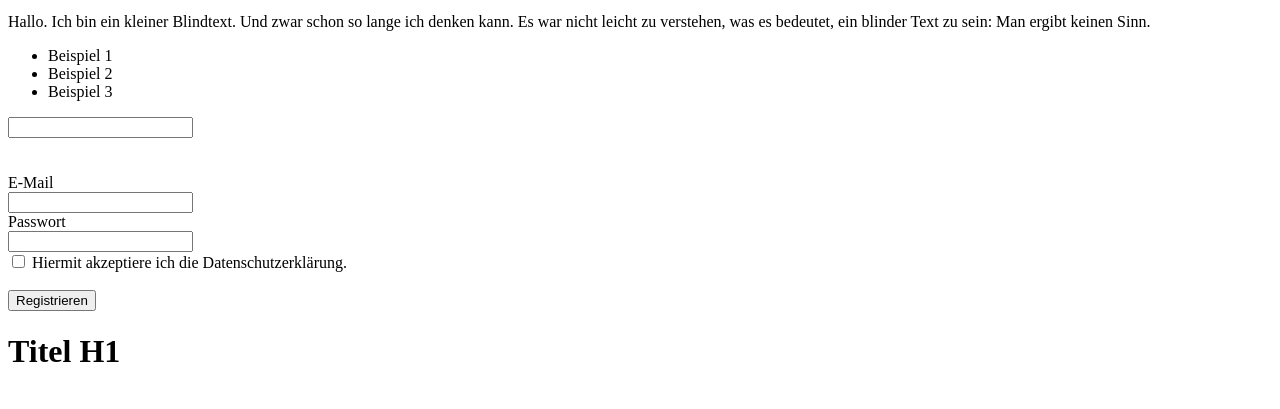
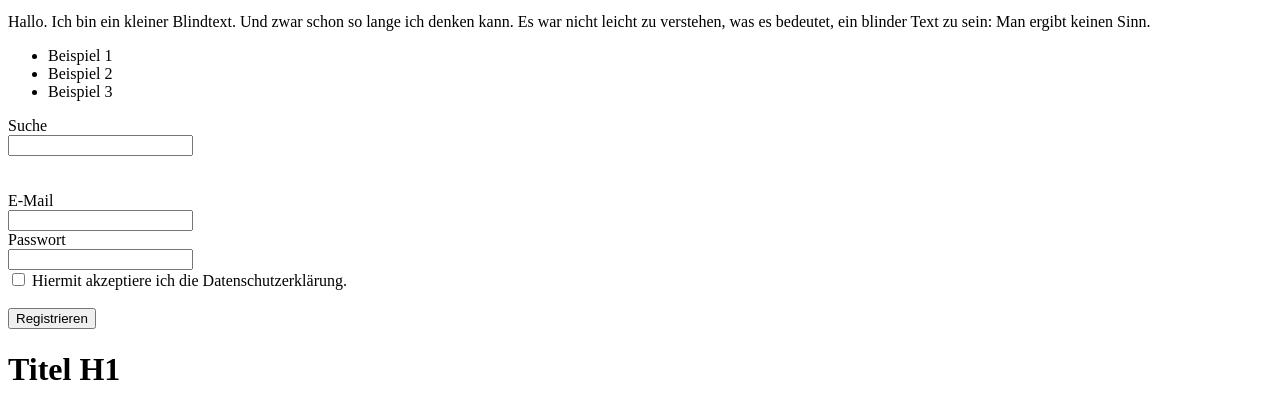
Before and after one commit to nt0808/MM_SYS_1, a plain HTML site: page index.html in a window 1280 px wide. Shown: the part 422-831 px from the top of the page. Drawn offline with Linux system fonts and the light colour scheme.

Commit message:
achter commit

```diff
--- a/index.html
+++ b/index.html
@@ -30,6 +30,7 @@
     </ul>
 
     <!-- 4.2.a -->
+    <label>Suche</label><br>
     <input type="search" id="search">
     <div id="loadingContainer"></div>
     <br><br>
```
